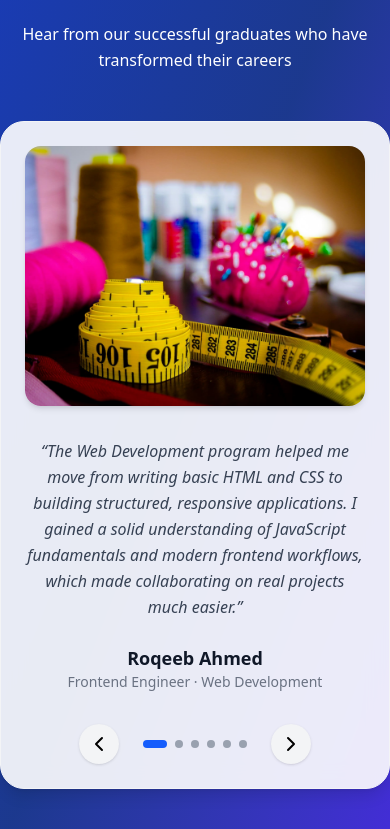
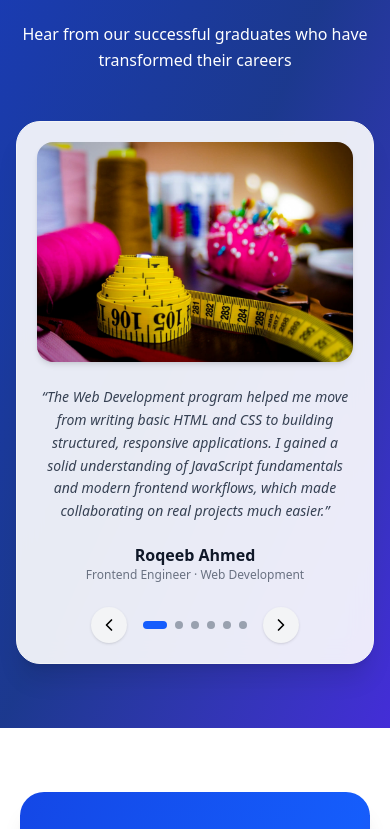
Before and after one commit to Roqeeb-dev/khurizah-innovation-website, a React (Vite) app: page / in a window 390 px wide. Shown: the part 7822-8651 px from the top of the page. Built offline with nearby package versions, Linux system fonts and the light colour scheme.

Commit message:
made the footer responsive

```diff
--- a/src/components/Footer.tsx
+++ b/src/components/Footer.tsx
@@ -39,11 +39,11 @@ export default function Footer() {
 
   return (
     <footer className="bg-gradient-to-br from-black via-slate-900 to-blue-950 text-gray-300">
-      <div className="max-w-7xl mx-auto py-16 px-5 sm:px-8">
+      <div className="max-w-7xl mx-auto py-16 px-4 sm:px-8">
         {/* Top */}
-        <div className="grid grid-cols-1 sm:grid-cols-2 lg:grid-cols-4 gap-12">
+        <div className="grid grid-cols-1 sm:grid-cols-2 lg:grid-cols-4 gap-10 sm:gap-12">
           {/* Brand */}
-          <div className="text-center sm:text-left">
+          <div className="text-center sm:text-left px-2 sm:px-0">
             <div className="flex items-center justify-center sm:justify-start gap-2 mb-4">
               <span className="text-blue-500 text-2xl">✦</span>
               <h2 className="text-white text-xl font-semibold">
@@ -72,13 +72,13 @@ export default function Footer() {
           </div>
 
           {/* Quick Links */}
-          <div className="text-center sm:text-left">
+          <div className="text-center sm:text-left px-2 sm:px-0">
             <h3 className="text-white font-semibold mb-4">Quick Links</h3>
-            <ul className="space-y-3 text-sm">
+            <ul className="space-y-3 sm:space-y-2 text-sm">
               {quickLinks.map((obj, i) => (
                 <li
                   key={i}
-                  className="hover:text-white transition cursor-pointer"
+                  className="py-1 hover:text-white transition cursor-pointer"
                 >
                   <a href={`#${obj.link}`}>{obj.text}</a>
                 </li>
@@ -87,13 +87,13 @@ export default function Footer() {
           </div>
 
           {/* Programs */}
-          <div className="text-center sm:text-left">
+          <div className="text-center sm:text-left px-2 sm:px-0">
             <h3 className="text-white font-semibold mb-4">Programs</h3>
-            <ul className="space-y-3 text-sm">
+            <ul className="space-y-3 sm:space-y-2 text-sm">
               {programs.map((program, i) => (
                 <li
                   key={i}
-                  className="hover:text-white transition cursor-pointer"
+                  className="py-1 hover:text-white transition cursor-pointer"
                 >
                   <Link to={`/program/${program.link}`}>{program.title}</Link>
                 </li>
@@ -102,7 +102,7 @@ export default function Footer() {
           </div>
 
           {/* Contact */}
-          <div className="text-center sm:text-left">
+          <div className="text-center sm:text-left px-2 sm:px-0">
             <h3 className="text-white font-semibold mb-4">Contact Us</h3>
             <ul className="space-y-4 text-sm">
               <li className="flex items-start justify-center sm:justify-start gap-3">
@@ -125,7 +125,7 @@ export default function Footer() {
         <hr className="border-white/10 my-14" />
 
         {/* Newsletter */}
-        <div className="text-center max-w-2xl mx-auto">
+        <div className="text-center max-w-2xl mx-auto px-2 sm:px-0">
           <h3 className="text-white text-xl sm:text-2xl font-semibold mb-2">
             Stay Updated
           </h3>
@@ -134,23 +134,21 @@ export default function Footer() {
             offers
           </p>
 
-          <div className="flex flex-col sm:flex-row items-center gap-4">
+          <div className="flex flex-col sm:flex-row items-stretch gap-3 sm:gap-4">
             <input
               type="email"
               placeholder="Enter your email"
-              className="w-full px-5 py-3 rounded-full bg-white/10 border border-white/10 outline-none focus:ring-2 focus:ring-blue-600"
+              className="w-full px-5 py-3 rounded-xl sm:rounded-full bg-white/10 border border-white/10 outline-none focus:ring-2 focus:ring-blue-600"
             />
-            <button className="w-full sm:w-auto px-8 py-3 rounded-full bg-blue-600 hover:bg-blue-700 text-white transition">
+            <button className="w-full sm:w-auto px-8 py-3 rounded-xl sm:rounded-full bg-blue-600 hover:bg-blue-700 text-white transition">
               Subscribe
             </button>
           </div>
         </div>
 
         {/* Bottom */}
-        <div className="mt-14 flex flex-col md:flex-row items-center justify-between text-sm text-gray-400 gap-4">
-          <p className="text-center md:text-left">
-            © 2026 Khurizah Innovation. All rights reserved.
-          </p>
+        <div className="mt-14 flex flex-col items-center gap-4 text-center md:flex-row md:justify-between md:text-left text-sm text-gray-400">
+          <p>© 2026 Khurizah Innovation. All rights reserved.</p>
 
           <div className="flex flex-wrap justify-center md:justify-end items-center gap-4 sm:gap-6">
             <span className="hover:text-white cursor-pointer">
--- a/src/components/Testimonials.tsx
+++ b/src/components/Testimonials.tsx
@@ -89,37 +89,39 @@ export default function Testimonials() {
       </section>
 
       {/* Testimonials Card */}
-      <section className="max-w-6xl mx-auto mt-12 bg-white/90 backdrop-blur-md p-6 sm:p-8 rounded-3xl sm:rounded-[48px] shadow-lg border border-gray-100">
-        <article className="flex flex-col md:flex-row items-center gap-8 md:gap-10">
+      <section className="px-4 sm:px-6 lg:px-0">
+        <div className="max-w-6xl mx-auto mt-12 bg-white/90 backdrop-blur-md p-5 sm:p-8 rounded-3xl sm:rounded-[48px] shadow-xl border border-gray-100">
+          <article className="flex flex-col md:flex-row items-center gap-6 sm:gap-8 md:gap-10">
             {/* Image */}
             <div className="w-full sm:max-w-xs md:max-w-sm overflow-hidden rounded-2xl sm:rounded-3xl shadow-md">
               <img
                 src={displayedTestimonial.cover}
                 alt={`${displayedTestimonial.name} testimonial cover image`}
-              className="w-full h-[260px] sm:h-full object-cover hover:scale-105 transition-transform duration-500"
+                className="w-full h-[220px] sm:h-full object-cover hover:scale-105 transition-transform duration-500"
               />
             </div>
 
             {/* Text */}
             <div className="flex-1 text-center md:text-left">
-            <p className="text-base sm:text-lg md:text-xl leading-relaxed text-gray-700 italic">
+              <p className="text-sm sm:text-lg md:text-xl leading-relaxed text-gray-700 italic">
                 “{displayedTestimonial.text}”
               </p>
 
-            <div className="mt-6">
-              <p className="text-lg sm:text-xl font-semibold text-gray-900">
+              <div className="mt-5 sm:mt-6">
+                <p className="text-base sm:text-xl font-semibold text-gray-900">
                   {displayedTestimonial.name}
                 </p>
-              <p className="text-sm sm:text-base text-gray-500">
-                {displayedTestimonial.jobTitle} · {displayedTestimonial.program}
+                <p className="text-xs sm:text-base text-gray-500">
+                  {displayedTestimonial.jobTitle} ·{" "}
+                  {displayedTestimonial.program}
                 </p>
               </div>
 
               {/* Controls */}
-            <div className="mt-8 flex items-center justify-center md:justify-start gap-6">
+              <div className="mt-6 sm:mt-8 flex items-center justify-center md:justify-start gap-4 sm:gap-6">
                 <ChevronLeft
                   onClick={decrementIndex}
-                className="w-10 h-10 sm:w-11 sm:h-11 p-2 rounded-full bg-gray-100 hover:bg-blue-600 hover:text-white transition cursor-pointer shadow-sm"
+                  className="w-9 h-9 sm:w-11 sm:h-11 p-2 rounded-full bg-gray-100 hover:bg-blue-600 hover:text-white transition cursor-pointer shadow-sm"
                 />
 
                 <div className="flex items-center gap-2">
@@ -137,11 +139,12 @@ export default function Testimonials() {
 
                 <ChevronRight
                   onClick={incrementIndex}
-                className="w-10 h-10 sm:w-11 sm:h-11 p-2 rounded-full bg-gray-100 hover:bg-blue-600 hover:text-white transition cursor-pointer shadow-sm"
+                  className="w-9 h-9 sm:w-11 sm:h-11 p-2 rounded-full bg-gray-100 hover:bg-blue-600 hover:text-white transition cursor-pointer shadow-sm"
                 />
               </div>
             </div>
           </article>
+        </div>
       </section>
     </main>
   );
```
Lines whose indentation alone changed are shown as unchanged.
